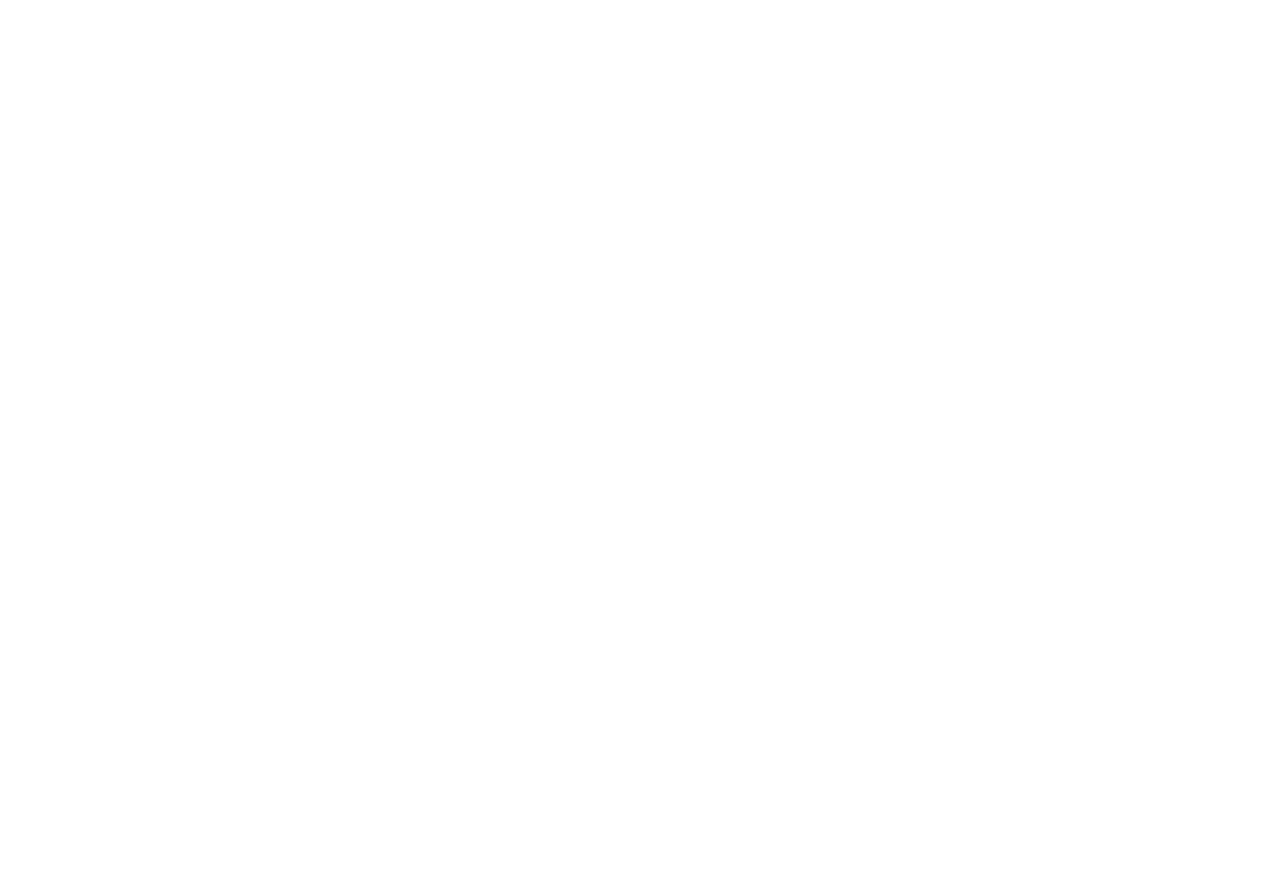
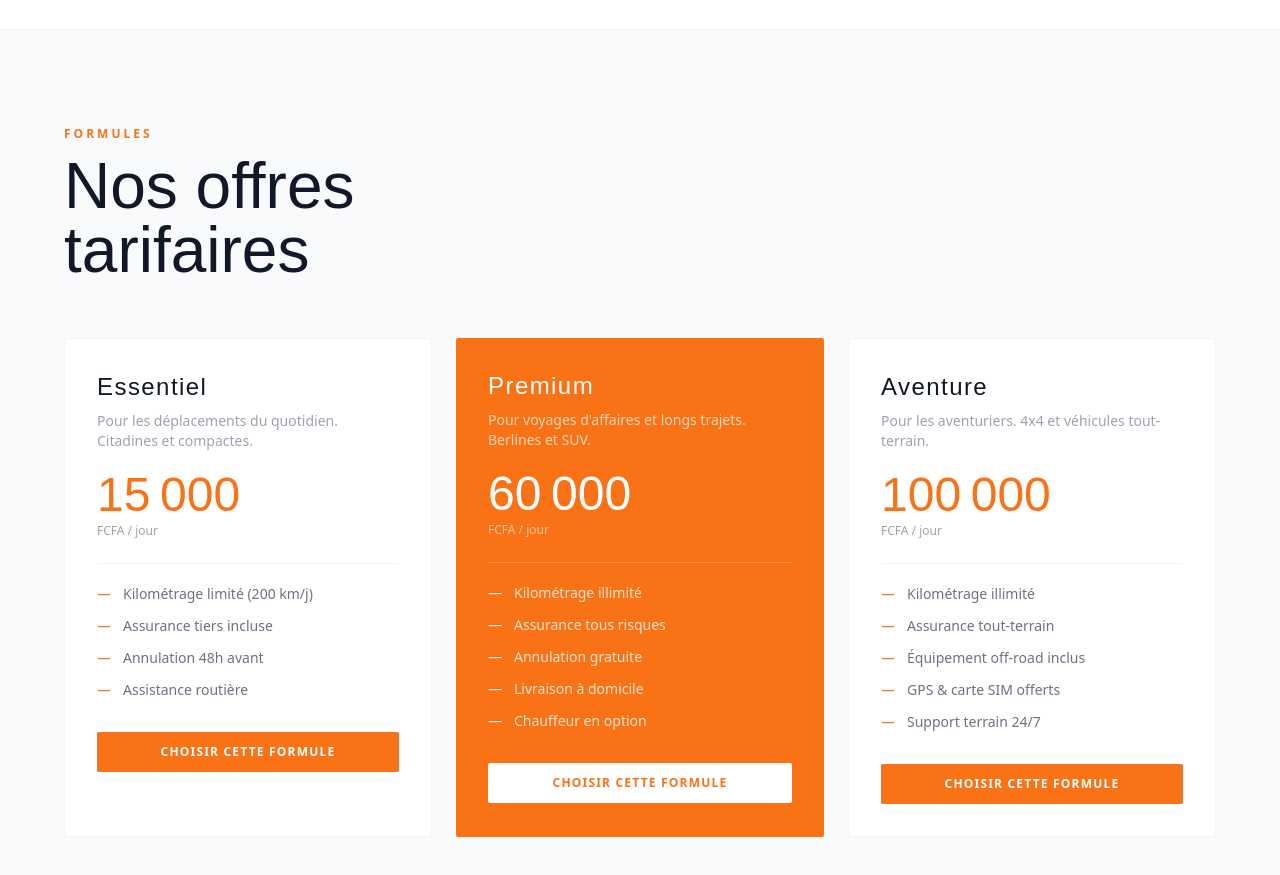
Before and after one commit to Awa730/Projet-React, a React (Vite) app: page / in a window 1280 px wide. Shown: the part 4500-5375 px from the top of the page. Before the commit the page ends 4529 px from the top, so only its background shows below. Built offline with nearby package versions, Linux system fonts and the light colour scheme.

Commit message:
feat: ajout Offres

```diff
--- /dev/null
+++ b/src/components/landing/Offres.tsx
@@ -0,0 +1,122 @@
+const offres = [
+  {
+    nom: "Essentiel",
+    prix: 15000,
+    description: "Pour les déplacements du quotidien. Citadines et compactes.",
+    fonctionnalites: [
+      "Kilométrage limité (200 km/j)",
+      "Assurance tiers incluse",
+      "Annulation 48h avant",
+      "Assistance routière",
+    ],
+    premium: false,
+  },
+  {
+    nom: "Premium",
+    prix: 60000,
+    description: "Pour voyages d'affaires et longs trajets. Berlines et SUV.",
+    fonctionnalites: [
+      "Kilométrage illimité",
+      "Assurance tous risques",
+      "Annulation gratuite",
+      "Livraison à domicile",
+      "Chauffeur en option",
+    ],
+    premium: true,
+  },
+  {
+    nom: "Aventure",
+    prix: 100000,
+    description: "Pour les aventuriers. 4x4 et véhicules tout-terrain.",
+    fonctionnalites: [
+      "Kilométrage illimité",
+      "Assurance tout-terrain",
+      "Équipement off-road inclus",
+      "GPS & carte SIM offerts",
+      "Support terrain 24/7",
+    ],
+    premium: false,
+  },
+];
+
+export default function Offres() {
+  return (
+    <section id="offers" className="px-6 md:px-[5vw] py-24 bg-gray-50 border-t border-gray-100">
+
+
+      <div className="mb-14">
+        <p className="text-xs tracking-[0.25em] uppercase text-orange-500 mb-3 font-semibold">
+          Formules
+        </p>
+        <h2
+          className="text-[clamp(2.5rem,5vw,4rem)] text-gray-900 leading-none"
+          style={{ fontFamily: "'Bebas Neue', sans-serif" }}
+        >
+          Nos offres<br />tarifaires
+        </h2>
+      </div>
+
+
+      <div className="grid grid-cols-1 md:grid-cols-3 gap-6">
+        {offres.map((offre) => (
+          <div
+            key={offre.nom}
+            className={`p-8 rounded-sm relative overflow-hidden ${
+              offre.premium
+                ? "bg-orange-500 text-white"
+                : "bg-white border border-gray-100"
+            }`}
+          >
+
+            <p
+              className={`text-2xl mb-2 ${offre.premium ? "text-white" : "text-gray-900"}`}
+              style={{ fontFamily: "'Bebas Neue', sans-serif", letterSpacing: "0.06em" }}
+            >
+              {offre.nom}
+            </p>
+
+
+            <p className={`text-sm mb-5 ${offre.premium ? "text-white/70" : "text-gray-400"}`}>
+              {offre.description}
+            </p>
+
+
+            <p
+              className={`text-5xl leading-none mb-1 ${offre.premium ? "text-white" : "text-orange-500"}`}
+              style={{ fontFamily: "'Bebas Neue', sans-serif" }}
+            >
+              {offre.prix.toLocaleString("fr-FR")}
+            </p>
+            <p className={`text-xs mb-6 ${offre.premium ? "text-white/60" : "text-gray-400"}`}>
+              FCFA / jour
+            </p>
+
+
+            <ul className={`space-y-3 mb-8 border-t pt-5 ${offre.premium ? "border-white/20" : "border-gray-100"}`}>
+              {offre.fonctionnalites.map((f) => (
+                <li
+                  key={f}
+                  className={`flex items-center gap-3 text-sm ${offre.premium ? "text-white/80" : "text-gray-500"}`}
+                >
+                  <span className={`${offre.premium ? "text-white" : "text-orange-500"}`}>—</span>
+                  {f}
+                </li>
+              ))}
+            </ul>
+
+
+            <button
+              className={`w-full py-3 text-xs font-bold tracking-widest uppercase rounded-sm transition-all ${
+                offre.premium
+                  ? "bg-white text-orange-500 hover:bg-orange-50"
+                  : "bg-orange-500 hover:bg-orange-600 text-white"
+              }`}
+            >
+              Choisir cette formule
+            </button>
+          </div>
+        ))}
+      </div>
+    </section>
+  );
+}
--- a/src/pages/LandingPage.tsx
+++ b/src/pages/LandingPage.tsx
@@ -4,6 +4,7 @@
 import VehiculesSection from "../components/landing/VehiculesSection";
 import HowItWorks from "../components/landing/HowItWorks";
 import Temoignages from "../components/landing/Temoignages";
+import Offres from "../components/landing/Offres";
 
 export default function LandingPage() {
   return (
@@ -14,6 +15,7 @@
       <VehiculesSection/>
       <HowItWorks/>
       <Temoignages/>
+      <Offres/>
     </div>
   );
 }
```
